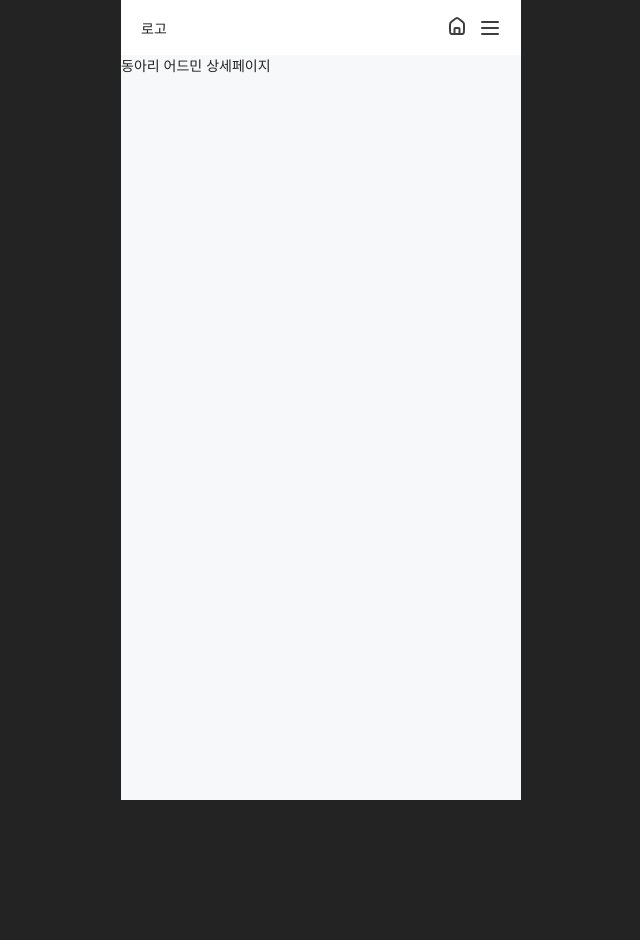
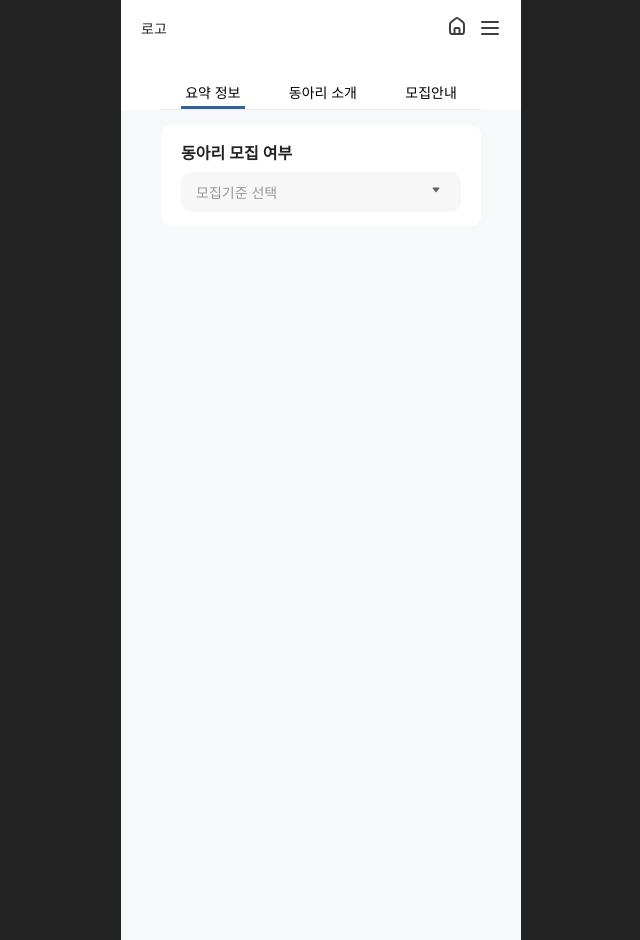
Before and after one commit to ERICA-Club-Hub/Frontend, a React (Vite) app: page /admin/club/1 in a window 1280 px wide. Shown: the whole page, without its empty margins (319-959 px from the left). Before the commit the page ends 800 px from the top, so only its background shows below. Built offline with nearby package versions, Linux system fonts and the light colour scheme; a web font is replaced by a local one.

Commit message:
style: 동아리 상세페이지 등록 UI 구현 (#26)

```diff
--- /dev/null
+++ b/src/constants/club-detail-register.ts
@@ -0,0 +1,3 @@
+const recruitStatus = ['모집예정', '모집중', '모집완료'];
+
+export { recruitStatus };
--- a/src/constants/navigations.ts
+++ b/src/constants/navigations.ts
@@ -17,10 +17,16 @@ const navigations = [
     },
 ];
 
-const topNavitaions = [
+const clubDetailNavigations = [
     { id: 1, nav: '동아리 소개' },
     { id: 2, nav: '모집안내' },
     { id: 3, nav: '활동로그' },
+];
+
+const clubDetailRegisterNavigations = [
+    { id: 1, nav: '요약 정보' },
+    { id: 2, nav: '동아리 소개' },
+    { id: 3, nav: '모집안내' },
 ];
 
 const loginNavigations = [
@@ -37,4 +43,10 @@ const clubCategory = [
     '연합동아리',
 ];
 
-export { navigations, topNavitaions, loginNavigations, clubCategory };
+export {
+    navigations,
+    clubDetailNavigations,
+    clubDetailRegisterNavigations,
+    loginNavigations,
+    clubCategory,
+};
--- a/src/pages/admin/club/detail/AdminClubDetailPage.tsx
+++ b/src/pages/admin/club/detail/AdminClubDetailPage.tsx
@@ -1,5 +1,42 @@
+import { TopNavigator } from '@/components/Common';
+import { clubDetailRegisterNavigations } from '@/constants';
+import { useState } from 'react';
+import styled from 'styled-components';
+import SummaryInfo from './SummaryInfo';
+
 const AdminClubDetailPage = () => {
-    return <div>동아리 어드민 상세페이지</div>;
+    const [navStatus, setNavStatus] = useState<number>(1);
+
+    return (
+        <Container>
+            <TopNavigatorWrapper>
+                <TopNavigator
+                    navStatus={navStatus}
+                    navList={clubDetailRegisterNavigations}
+                    onClick={(id: number) => setNavStatus(id)}
+                />
+            </TopNavigatorWrapper>
+
+            {navStatus === 1 && <SummaryInfo />}
+        </Container>
+    );
 };
 
 export { AdminClubDetailPage };
+
+const Container = styled.div`
+    display: flex;
+    flex-direction: column;
+    align-items: center;
+`;
+
+const TopNavigatorWrapper = styled.div`
+    display: flex;
+    flex-direction: column;
+    justify-content: flex-end;
+    align-items: center;
+    width: 100%;
+    height: 55px;
+    margin-bottom: 15px;
+    background-color: ${({ theme }) => theme.colors.white};
+`;
--- /dev/null
+++ b/src/pages/admin/club/detail/ClubIntro.tsx
@@ -0,0 +1,3 @@
+export default function ClubIntro() {
+    return <div>ClubIntro</div>;
+}
--- /dev/null
+++ b/src/pages/admin/club/detail/SummaryInfo.tsx
@@ -0,0 +1,121 @@
+import styled from 'styled-components';
+import { Dropdown } from '@/components/Common';
+import useToggle from '@/hooks/useToggle';
+import { useState } from 'react';
+import DropdownArrow from '@/assets/common/dropdown_arrow.svg?react';
+import { recruitStatus } from '@/constants/club-detail-register';
+
+export default function SummaryInfo() {
+    const { isOpen, setIsOpen, toggle } = useToggle();
+    const [selectedValue, setSelectedValue] = useState<string>('');
+
+    return (
+        <Container>
+            <RecruitmentStatus>
+                <Label>동아리 모집 여부</Label>
+                <Dropdown setIsOpen={setIsOpen}>
+                    <Dropdown.Header onClick={toggle}>
+                        <DropdownHeaderWrapper $selectedValue={selectedValue}>
+                            <h4>{selectedValue || '모집기준 선택'}</h4>
+                            <div>
+                                <DropdownArrow />
+                            </div>
+                        </DropdownHeaderWrapper>
+                    </Dropdown.Header>
+                    <Dropdown.Menu isOpen={isOpen}>
+                        <DropdownItemList>
+                            {recruitStatus.map((item, index) => (
+                                <DropdownItem
+                                    key={`recruit-status-${index}`}
+                                    onClick={() => {
+                                        setSelectedValue(item);
+                                        toggle();
+                                    }}
+                                    $isSelected={selectedValue === item}
+                                >
+                                    {item}
+                                </DropdownItem>
+                            ))}
+                        </DropdownItemList>
+                    </Dropdown.Menu>
+                </Dropdown>
+            </RecruitmentStatus>
+        </Container>
+    );
+}
+
+const Container = styled.section`
+    height: 815px;
+`;
+
+const InnerWrapper = styled.div`
+    display: flex;
+    flex-direction: column;
+    justify-content: center;
+    width: 320px;
+    padding: 0 20px;
+    border-radius: 10px;
+    background-color: ${({ theme }) => theme.colors.white};
+`;
+
+const Label = styled.label`
+    width: 100%;
+    font-size: 16px;
+    font-weight: 600;
+    color: ${({ theme }) => theme.colors.mainBlack};
+`;
+
+const RecruitmentStatus = styled(InnerWrapper)`
+    height: 101px;
+    gap: 8px;
+`;
+
+const DropdownHeaderWrapper = styled.div<{ $selectedValue: string }>`
+    display: flex;
+    justify-content: space-between;
+    align-items: center;
+    width: 280px;
+    height: 40px;
+    padding: 0 15px;
+    border-radius: 10px;
+    h4 {
+        font-size: 14px;
+        font-weight: ${({ $selectedValue }) =>
+            $selectedValue ? '500' : '400'};
+        color: ${({ $selectedValue, theme }) =>
+            $selectedValue ? theme.colors.mainBlack : theme.colors.subGray};
+    }
+    background-color: ${({ theme }) => theme.colors.lightGray};
+`;
+
+const DropdownItemList = styled.ul`
+    display: flex;
+    flex-direction: column;
+    justify-content: center;
+    align-items: center;
+    gap: 5px;
+    position: absolute;
+    top: 11px;
+    left: 0;
+    width: 280px;
+    height: 138px;
+    border-radius: 10px;
+    background-color: ${({ theme }) => theme.colors.white};
+    box-shadow: 0px 3px 3px rgba(0, 0, 0, 0.1);
+`;
+
+const DropdownItem = styled.li<{ $isSelected: boolean }>`
+    display: flex;
+    justify-content: center;
+    align-items: center;
+    width: 260px;
+    height: 36px;
+    border-radius: 5px;
+
+    font-size: 14px;
+    color: ${({ $isSelected, theme }) =>
+        $isSelected ? theme.colors.white : theme.colors.mainBlack};
+    background-color: ${({ $isSelected, theme }) =>
+        $isSelected ? theme.colors.mainBlue : theme.colors.lightGray};
+    cursor: pointer;
+`;
```
Also changed, not shown: src/assets/common/dropdown_arrow.svg (added).
